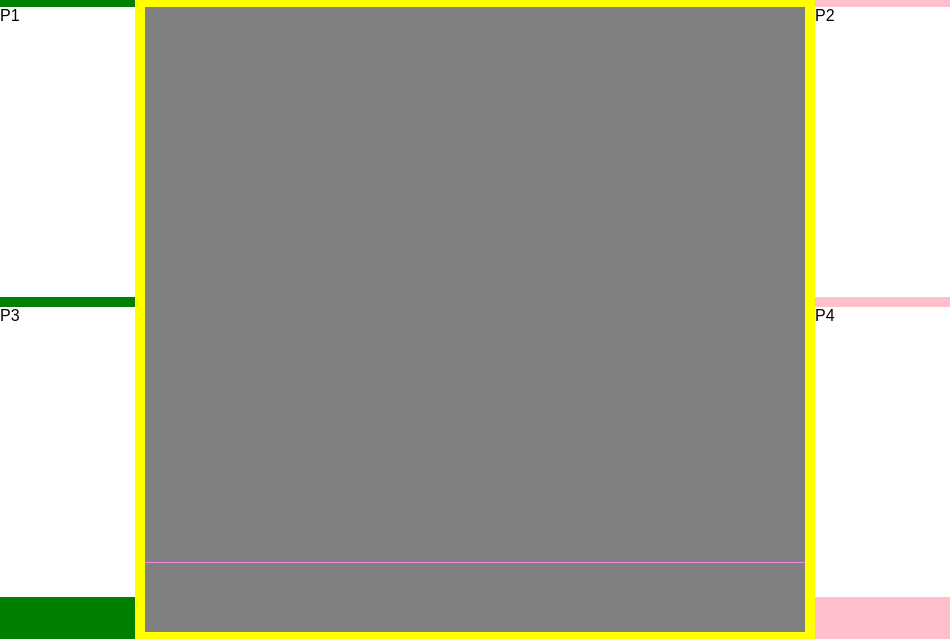
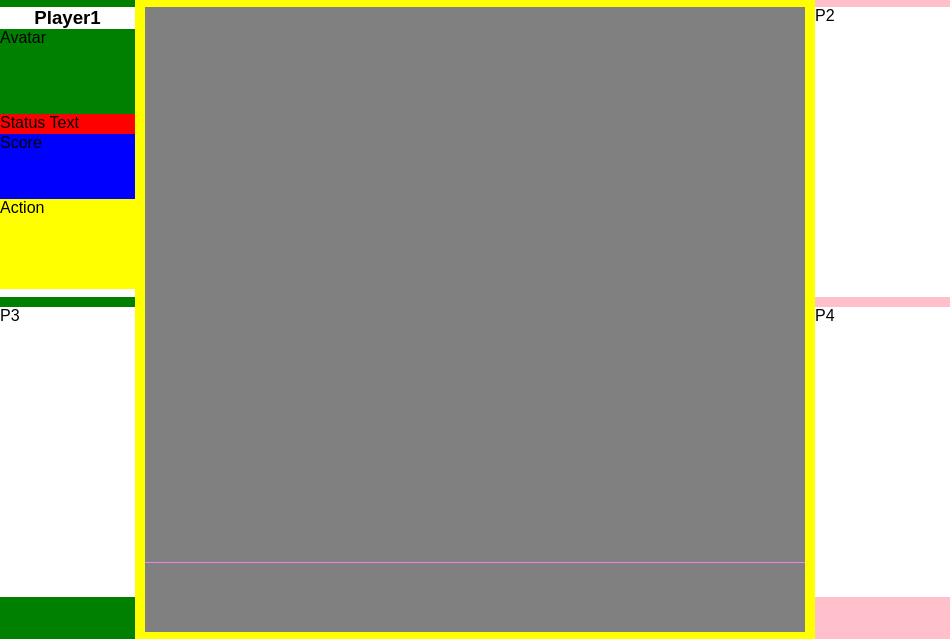
Before and after one commit to Rukia3d/BITS_SpaceHeadHunters, an Electron app: page index.html in a window 950 px wide. Shown: the part 83-722 px from the top of the page. Drawn offline with Linux system fonts and the light colour scheme; a web font is replaced by a local one.

Commit message:
Player section html and css for Index.html

```diff
--- a/index.html
+++ b/index.html
@@ -19,7 +19,13 @@
 
 			<!--Players menu-->
 			<div id="leftside">
-				<div id="player1" class="player">P1</div>
+				<div id="player1" class="player">
+					<h3>Player1</h3>
+					<div class="avatar">Avatar</div>
+					<div class="statusline">Status Text</div>
+					<div class="scorearea">Score</div>
+					<div class="actionarea">Action</div>
+				</div>
 				<div id="player3" class="player">P3</div> <!--Left empty at this stage-->
 			</div>
 
--- a/style.css
+++ b/style.css
@@ -73,6 +73,36 @@ body {
 	background-color: white;
 }
 
+.player h3{
+	text-align: center;
+	margin: 0 auto;
+}
+
+.player .avatar{
+	height: 105px;
+	width: 135px;
+	background-color: green;
+}
+
+.player .statusline{
+	width: 135px;
+	height: 20px;
+	background-color: red;
+	position: relative;
+	margin-top: -20px;
+}
+
+.player .scorearea{
+	width: 135px;
+	height: 65px;
+	background-color: blue;
+}
+
+.player .actionarea{
+	width: 135px;
+	height: 90px;
+	background-color: yellow;
+}
 
 /* BOARD */
 #board{
```
